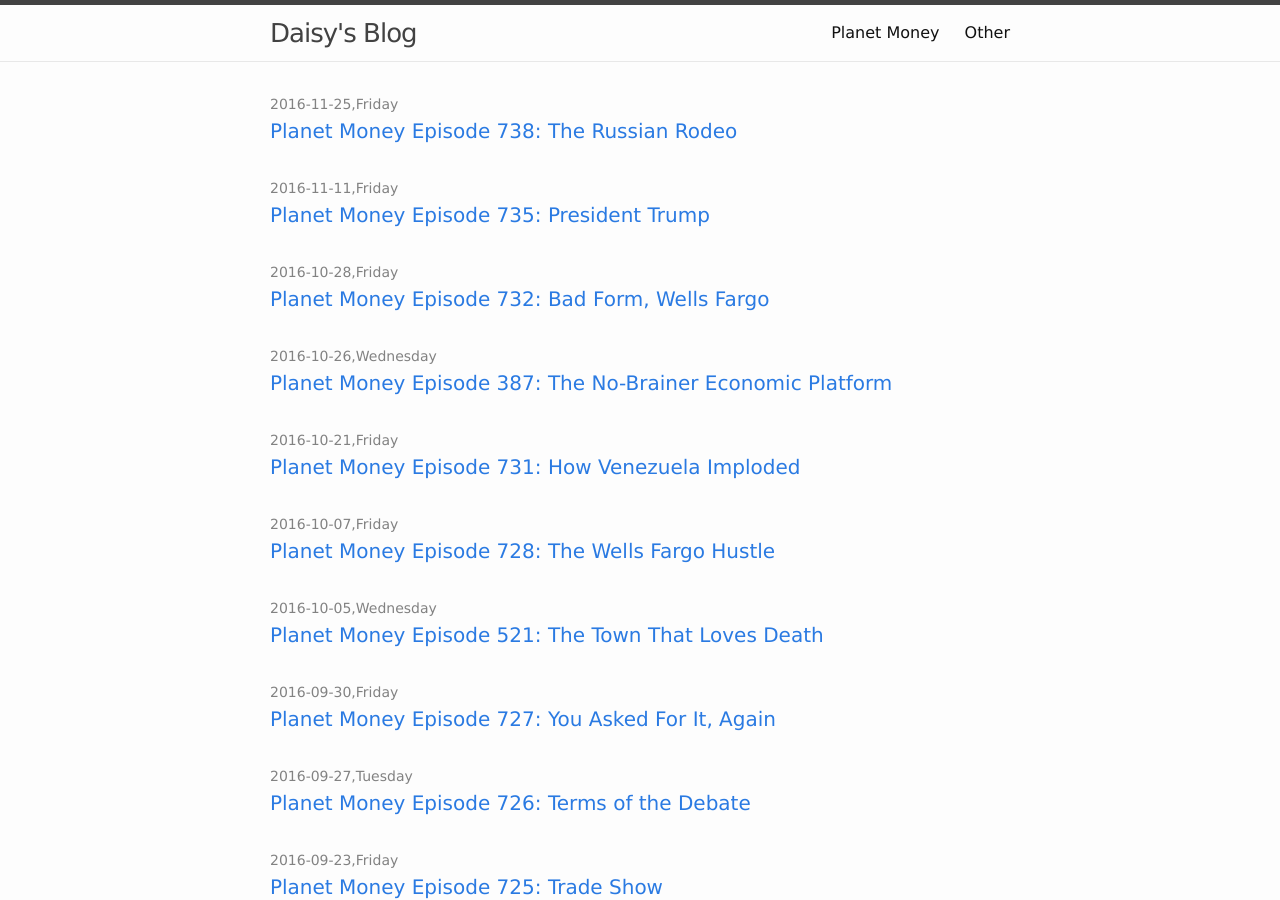
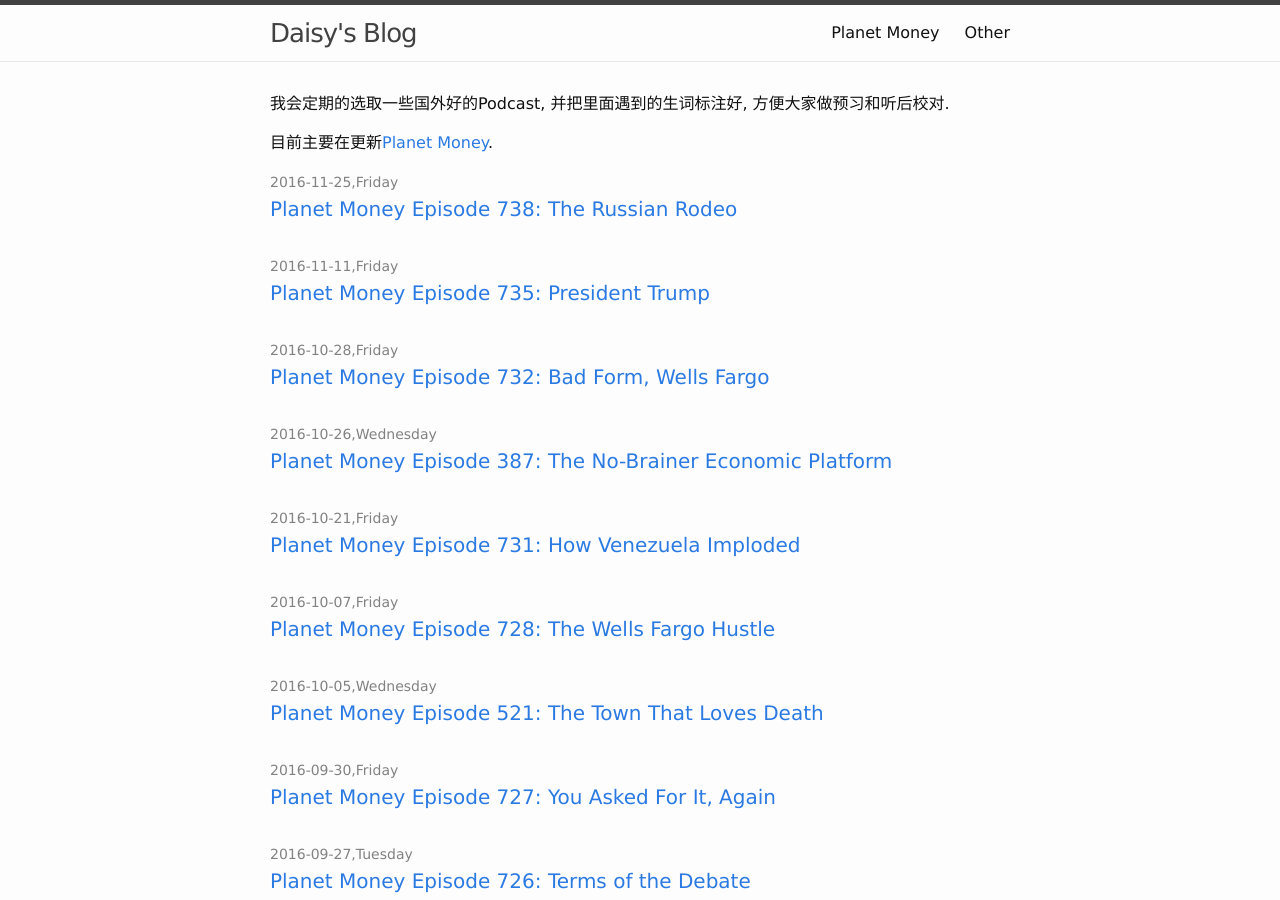
Before and after one commit to idaisy/idaisy.github.io, a Jekyll site: the page built from index.md, in a window 1280 px wide and 900 px high. Built offline with Jekyll 4.4.1, drawn with Linux system fonts in a browser that asks for light colours.

Commit message:
Sun Dec 11 19:50:26 CST 2016

```diff
--- a/index.html
+++ b/index.md
@@ -2,14 +2,15 @@
 layout: default
 ---
 
+我会定期的选取一些国外好的Podcast, 并把里面遇到的生词标注好, 方便大家做预习和听后校对.
+
+目前主要在更新[Planet Money](/PlanetMoney/).
+
 <div class="home">
-
-  <!--<h1 class="page-heading">Posts</h1>-->
 
   <ul class="post-list">
     {% for post in site.posts %}
       <li>
-        <!--<span class="post-meta">{{ post.date | date: "%b %-d, %Y" }}</span>-->
         <span class="post-meta">{{ post.date | date: "%Y-%m-%d,%A" }}</span>
 
         <h1>
```
Also changed, not shown: 1-PlanetMoney.md (+1 -1 lines).
